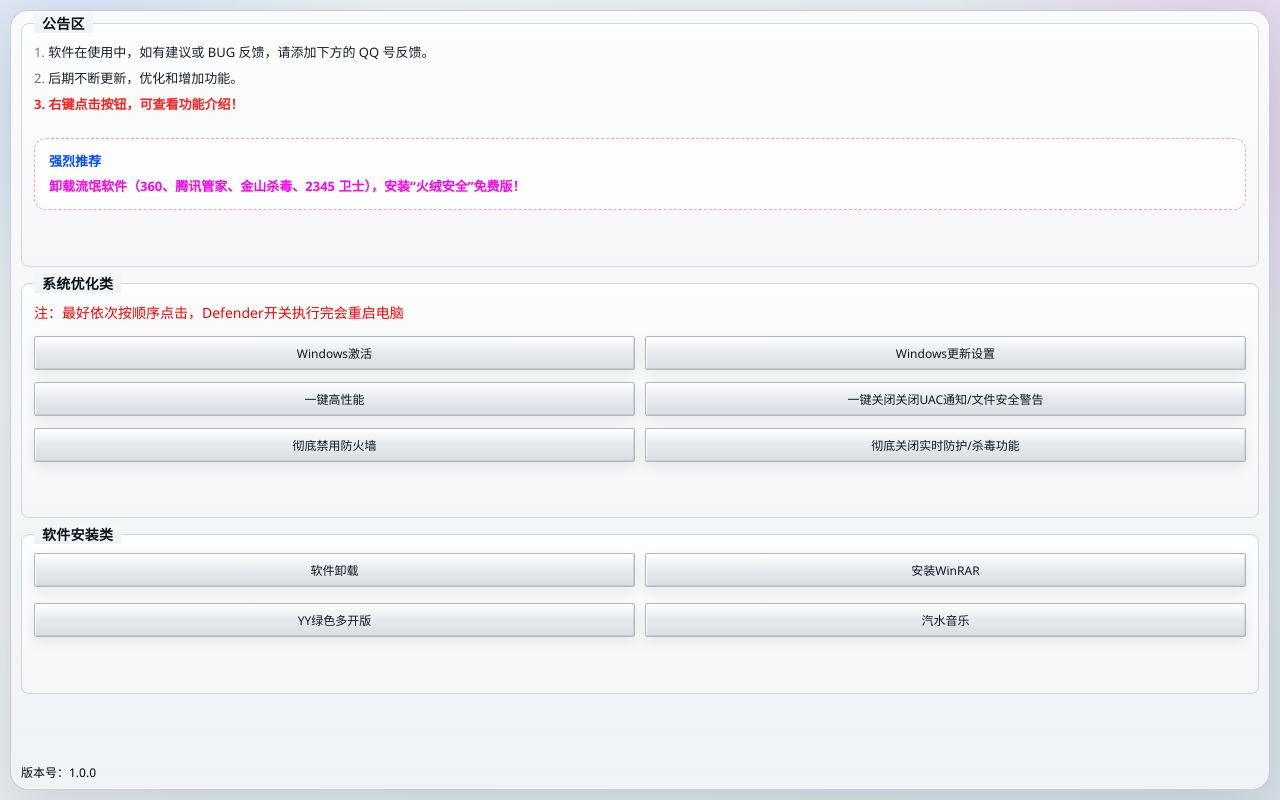
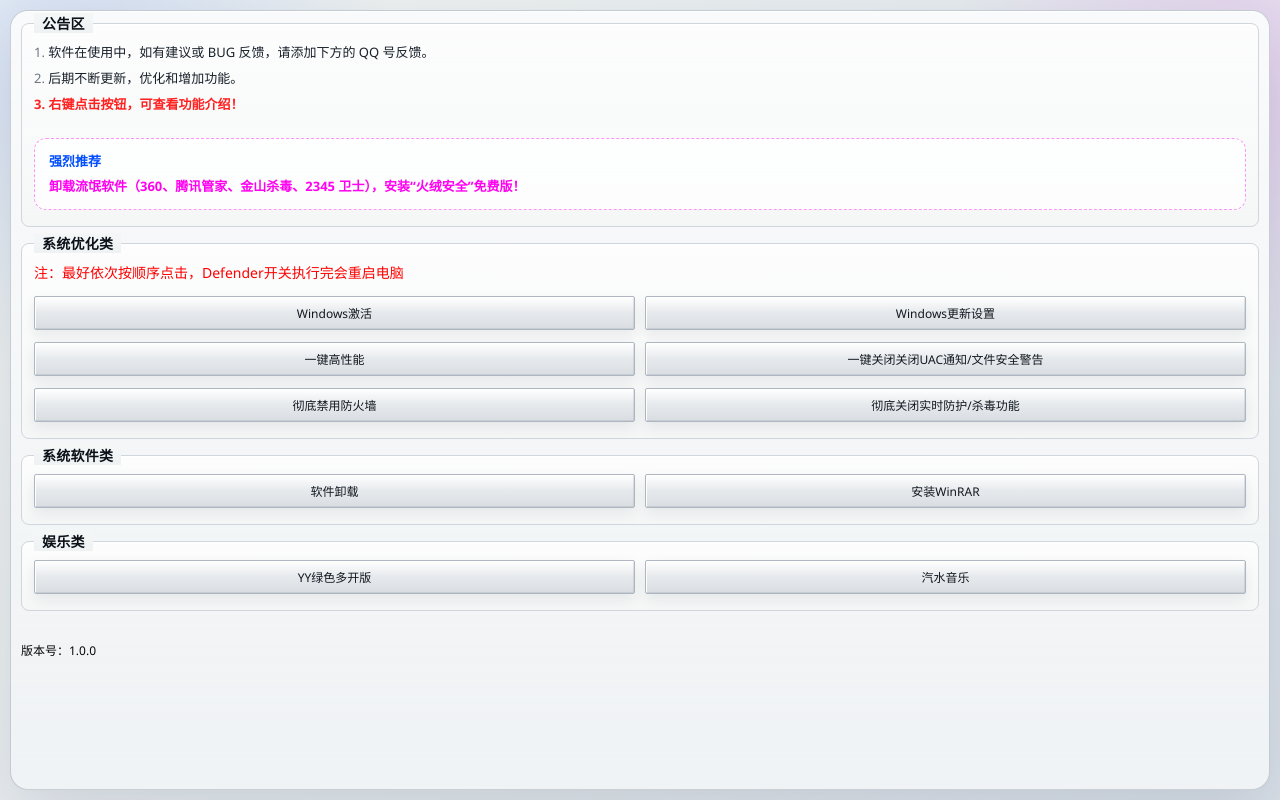
Before and after one commit to ljiang007/windows-optimization-tool, a Vue app: page / in a window 1280 px wide. Built offline with nearby package versions, Linux system fonts and the light colour scheme.

Commit message:
feat:软件安装类改为系统软件类并在下增加一个娱乐类分区，把YY和汽水音乐移植过去。每一个分区的高度不要固定，随内容决定高度

```diff
--- a/src/components/toolbox/UtilityToolsPanel.vue
+++ b/src/components/toolbox/UtilityToolsPanel.vue
@@ -1,20 +1,38 @@
 <script setup>
 const emit = defineEmits(['tool-click'])
 
-const tools = [
+const systemTools = [
   '软件卸载',
   '安装WinRAR',
+]
+
+const entertainmentTools = [
   'YY绿色多开版',
   '汽水音乐',
 ]
 </script>
 
 <template>
-  <section class="tool-panel" aria-labelledby="utility-title">
-    <div class="panel-title" id="utility-title">软件安装类</div>
+  <section class="tool-panel" aria-labelledby="system-software-title">
+    <div class="panel-title" id="system-software-title">系统软件类</div>
     <div class="tool-grid compact-grid">
       <button
-        v-for="tool in tools"
+        v-for="tool in systemTools"
+        :key="tool"
+        class="tool-button"
+        type="button"
+        @click="emit('tool-click', tool)"
+      >
+        {{ tool }}
+      </button>
+    </div>
+  </section>
+
+  <section class="tool-panel" aria-labelledby="entertainment-title">
+    <div class="panel-title" id="entertainment-title">娱乐类</div>
+    <div class="tool-grid compact-grid">
+      <button
+        v-for="tool in entertainmentTools"
         :key="tool"
         class="tool-button"
         type="button"
--- a/src/styles.css
+++ b/src/styles.css
@@ -50,6 +50,8 @@
 .toolbox-window {
   position: relative;
   display: grid;
+  align-content: start;
+  grid-auto-rows: max-content;
   gap: 16px;
   width: 100%;
   min-height: calc(100vh - 20px);
```
